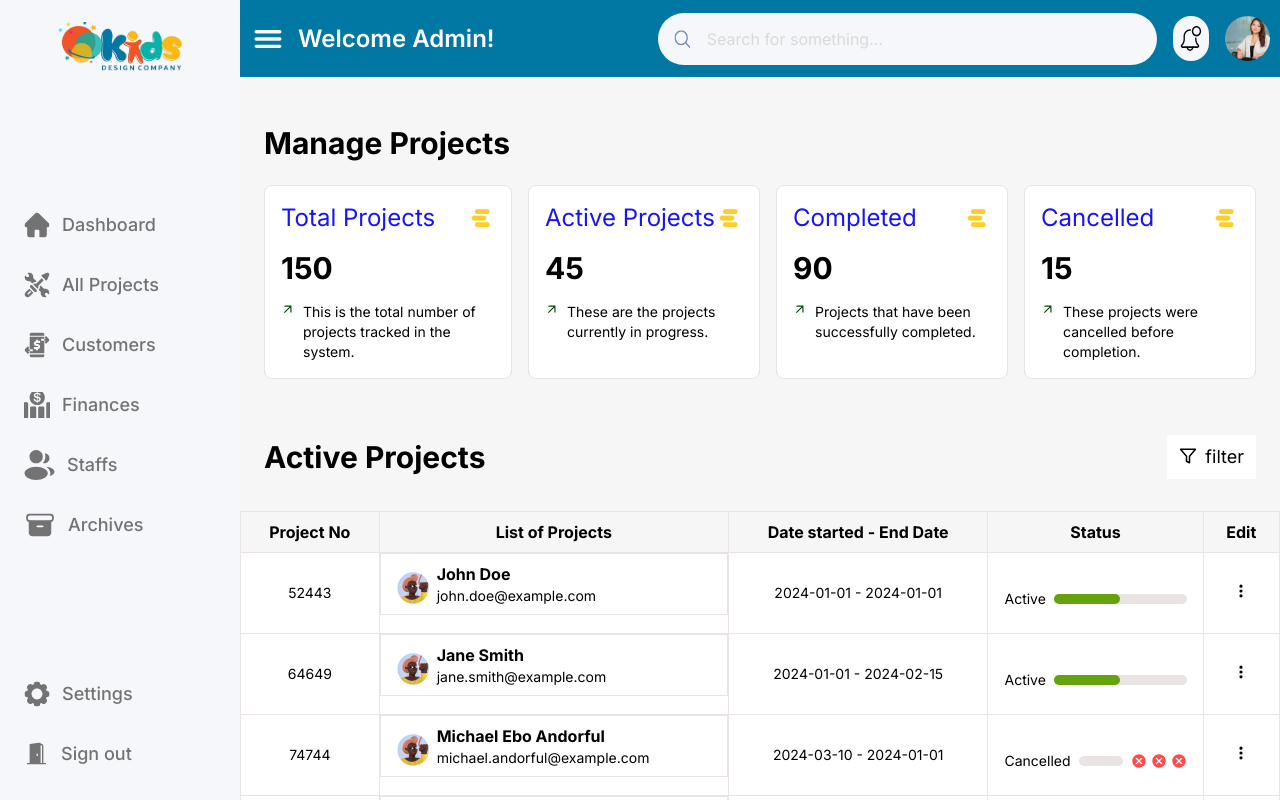
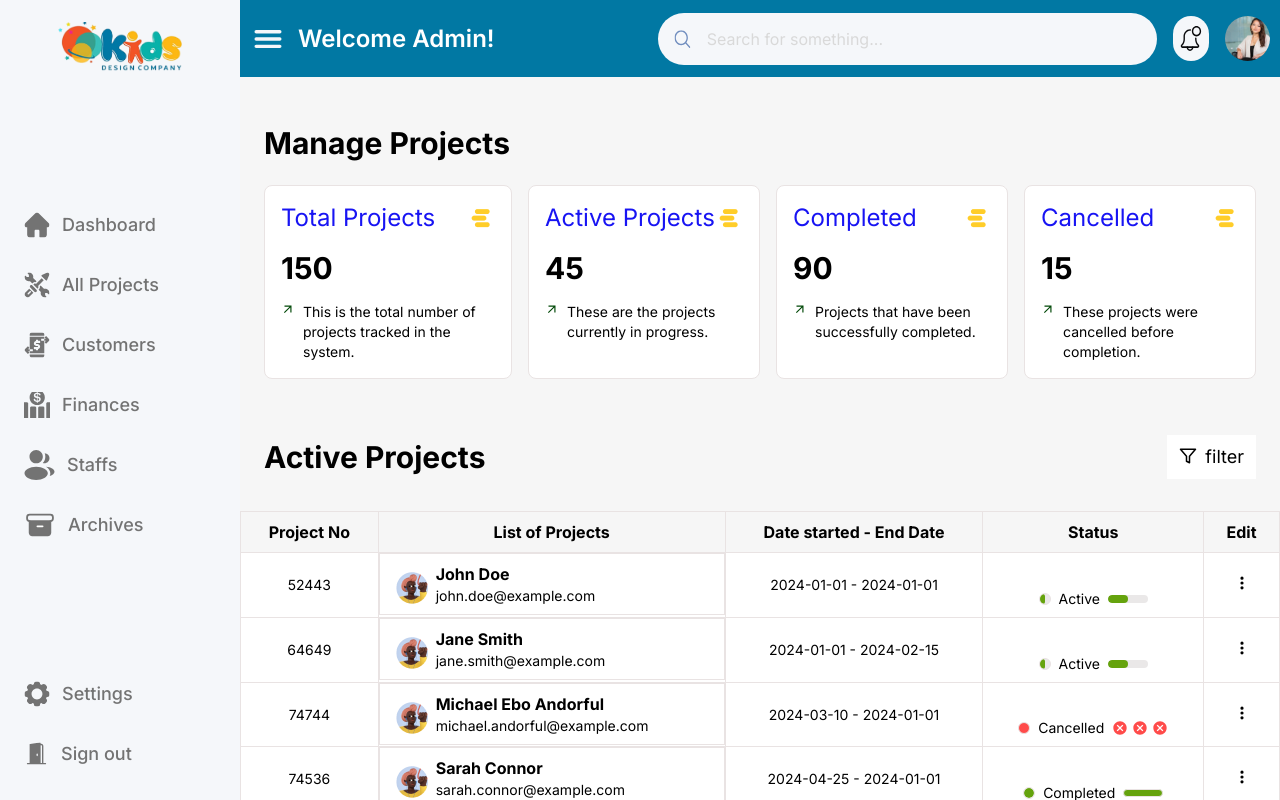
Before and after one commit to FluxDevsTeam/sampleERP, a React (Vite) app: page /dashboard/active in a window 1280 px wide. Built offline with nearby package versions, Linux system fonts and the light colour scheme.

Commit message:
Added a ne component

```diff
--- a/src/pages/ceo/allProjects/projectComponents/ActivePage.tsx
+++ b/src/pages/ceo/allProjects/projectComponents/ActivePage.tsx
@@ -66,24 +66,44 @@ const ActivePage: React.FC<UserTableProps> = ({ title = "Active Projects" }) =>
                 </td>
                 <td className="border px-4 py-2 text-sm text-center">{user.startDate} - {user.endDate} </td>
                 <td className="px-4 py-2 flex items-center justify-center space-x-2">
-                  <p className="text-sm mb-4">{user.status}</p>
-                  <div className="w-full bg-gray-200 rounded-full h-2.5 dark:bg-gray-700 mb-4">
-                    {/* Progress bar with conditional width */}
+  {/* Status Indicator */}
+  <div className="flex items-center space-x-2">
+    {user.status === "Completed" || user.status === "Active" ? (
+      <div className="w-3 h-3 bg-gray-300 border rounded-full flex items-center justify-start overflow-hidden">
         <div
-                      className={`bg-lime-600 h-2.5 rounded-full`}
+          className="bg-lime-600 h-full rounded-full"
           style={{
-                        width: user.status === "Completed" ? "100%" : user.status === "Active" ? "50%" : "0%",
+            width: user.status === "Completed" ? "100%" : "50%",
           }}
         ></div>
       </div>
-                  {user.status !== "Active" && (
-                    <div className="text-red-500 flex space-x-1 mb-4">
+    ) : (
+      <span className="w-3 h-3 bg-red-500 border rounded-full"></span>
+    )}
+    <p className="text-sm">{user.status}</p>
+  </div>
+
+  {/* Additional Status Representation */}
+  {user.status === "Completed" ? (
+    <span className="w-10 h-2 bg-lime-600 border rounded-full"></span>
+  ) : user.status === "Active" ? (
+    <div className="w-10 h-2 bg-gray-300 rounded-full overflow-hidden">
+      <div
+        className="bg-lime-600 h-full rounded-full"
+        style={{
+          width: "50%",
+        }}
+      ></div>
+    </div>
+  ) : (
+    <div className="text-red-500 flex space-x-1">
       <MdCancel />
       <MdCancel />
       <MdCancel />
     </div>
   )}
 </td>
+
 
                 <td className="border px-4 py-2 text-center relative">
                   <button
--- a/src/pages/ceo/allProjects/projectComponents/ActiveProjects.tsx
+++ b/src/pages/ceo/allProjects/projectComponents/ActiveProjects.tsx
@@ -66,14 +66,22 @@ const ActiveProjects: React.FC<UserTableProps> = ({ title = "Active Projects" })
                 <td className="border px-4 py-2 text-sm text-center">{user.id}</td>
                 <td className="border px-4 py-2 text-sm text-center">{user.quantity}</td>
                 <td className="border px-4 py-2 text-sm text-center">
-                  <button className="border rounded-full border-black p-2 px-5">
+                  <button className=" rounded-full border-neutral-900 border-2 p-2 px-5">
                     View
                   </button>
                 </td>
                 <td className="px-4 py-2 flex items-center justify-center space-x-2">
   <div className="flex items-center space-x-2">
+    {/* Status Indicator */}
     {user.status === "Completed" || user.status === "Active" ? (
-      <span className="w-3 h-3 bg-lime-600 border rounded-full"></span>
+      <div className="w-3 h-3 bg-gray-300 border rounded-full flex items-center justify-start overflow-hidden">
+        <div
+          className="bg-lime-600 h-full rounded-full"
+          style={{
+            width: user.status === "Completed" ? "100%" : "50%",
+          }}
+        ></div>
+      </div>
     ) : (
       <span className="w-3 h-3 bg-red-500 border rounded-full"></span>
     )}
@@ -81,8 +89,9 @@ const ActiveProjects: React.FC<UserTableProps> = ({ title = "Active Projects" })
   </div>
 
   {/* Progress Bar with Conditional Width */}
+  <div className="w-20 h-2 bg-gray-300 rounded-full overflow-hidden">
     <div
-    className={`bg-lime-600 h-2.5 rounded-full`}
+      className="bg-lime-600 h-full rounded-full"
       style={{
         width:
           user.status === "Completed"
@@ -92,6 +101,7 @@ const ActiveProjects: React.FC<UserTableProps> = ({ title = "Active Projects" })
             : "0%",
       }}
     ></div>
+  </div>
 
   {/* Canceled Icons for Non-Active Status */}
   {user.status !== "Active" && user.status !== "Completed" && (
@@ -102,6 +112,7 @@ const ActiveProjects: React.FC<UserTableProps> = ({ title = "Active Projects" })
     </div>
   )}
 </td>
+
                 <td className="border px-4 py-2 text-sm text-center">{user.startDate}</td>
                 <td className="border px-4 py-2 text-center relative">
                   <button
--- a/src/pages/ceo/allProjects/projectComponents/CancelledProjects.tsx
+++ b/src/pages/ceo/allProjects/projectComponents/CancelledProjects.tsx
@@ -66,7 +66,7 @@ const CancelledProjects: React.FC<UserTableProps> = ({ title = "Cancelled Projec
                 <td className="border px-4 py-2 text-sm text-center">{user.id}</td>
                 <td className="border px-4 py-2 text-sm text-center">{user.quantity}</td>
                 <td className="border px-4 py-2 text-sm text-center">
-                  <button className="border rounded-full border-black p-2 px-5">
+                  <button className=" rounded-full border-neutral-900 border-2 p-2 px-5">
                     View
                   </button>
                 </td>
--- a/src/pages/ceo/allProjects/projectComponents/CompletedProjects.tsx
+++ b/src/pages/ceo/allProjects/projectComponents/CompletedProjects.tsx
@@ -66,7 +66,7 @@ const CompletedProjects: React.FC<UserTableProps> = ({ title = "Completed Projec
                 <td className="border px-4 py-2 text-sm text-center">{user.id}</td>
                 <td className="border px-4 py-2 text-sm text-center">{user.quantity}</td>
                 <td className="border px-4 py-2 text-sm text-center">
-                  <button className="border rounded-full border-black p-2 px-5">
+                  <button className="border-neutral-900 border-2 rounded-full border-black p-2 px-5">
                     View
                   </button>
                 </td>
--- a/src/pages/ceo/allProjects/projectComponents/ProjectTable.tsx
+++ b/src/pages/ceo/allProjects/projectComponents/ProjectTable.tsx
@@ -43,9 +43,9 @@ const ProjectTable: React.FC= () => {
                   </div>
                 </td>
                 <td className="border px-4 py-2 text-sm text-center">{user.order}</td>
-                <td className="border px-4 py-2 text-sm text-center "><p className='bg-blue-100 border rounded-sm'>{user.orderNo}</p></td>
+                <td className="border px-4 py-2 text-sm text-center "><p className='p-1 bg-blue-100 border rounded-sm'>{user.orderNo}</p></td>
                 <td className="px-4 py-2 flex items-center justify-center space-x-2">
-                  <p className="text-sm mb-4">${user.id}</p>
+                  <p className="text-sm mb-4">{user.id}</p>
                 </td>
 
               </tr>
--- a/src/pages/ceo/allProjects/projectComponents/UserTable.tsx
+++ b/src/pages/ceo/allProjects/projectComponents/UserTable.tsx
@@ -56,10 +56,10 @@ const UserTable: React.FC<UserTableProps> = ({ title = "Activities" }) => {
               <p className="text-sm">{user.email}</p>
             </div>
           </td>
-          <td className="border px-4 py-2 text-sm text-center"><p className='bg-blue-100'>{user.id}</p></td>
+          <td className="border px-4 py-2 text-sm text-center"><p className='p-1 bg-blue-100'>{user.id}</p></td>
           <td className="border px-4 py-2 text-sm text-center">{user.quantity}</td>
           <td className="border px-4 py-2 text-sm text-center">
-          <button className="border rounded-full border-black  p-2 px-5">
+          <button className="border rounded-full border-neutral-900 border-2  p-2 px-5">
              View
             </button>
 
@@ -69,7 +69,14 @@ const UserTable: React.FC<UserTableProps> = ({ title = "Activities" }) => {
   {/* Status Indicator */}
   <div className="flex items-center space-x-2">
     {user.status === "Completed" || user.status === "Active" ? (
-      <span className="w-3 h-3 bg-lime-600 border rounded-full"></span>
+      <div className="w-3 h-3 bg-gray-300 border rounded-full flex items-center justify-start overflow-hidden">
+        <div
+          className="bg-lime-600 h-full rounded-full"
+          style={{
+            width: user.status === "Completed" ? "100%" : "50%",
+          }}
+        ></div>
+      </div>
     ) : (
       <span className="w-3 h-3 bg-red-500 border rounded-full"></span>
     )}
@@ -80,12 +87,14 @@ const UserTable: React.FC<UserTableProps> = ({ title = "Activities" }) => {
   {user.status === "Completed" ? (
     <span className="w-10 h-2 bg-lime-600 border rounded-full"></span>
   ) : user.status === "Active" ? (
-    <div
-      className={`bg-lime-600 h-2.5 rounded-full`}
-      style={{
-        width: user.status === "Active" ? "50%" : "0%",
-      }}
-    ></div>
+    <div className="w-10 h-2 bg-gray-300 rounded-full overflow-hidden">
+      <div
+        className="bg-lime-600 h-full rounded-full"
+        style={{
+          width: "50%",
+        }}
+      ></div>
+    </div>
   ) : (
     <div className="text-red-500 flex space-x-1">
       <MdCancel />
@@ -94,6 +103,7 @@ const UserTable: React.FC<UserTableProps> = ({ title = "Activities" }) => {
     </div>
   )}
 </td>
+
 
 
           <td className="border px-4 py-2 text-sm text-center">{user.startDate}</td>
```
Also changed, not shown: src/pages/ceo/allProjects/projectComponents/Header.tsx (+8 -8 lines). Lines whose indentation alone changed are shown as unchanged.
